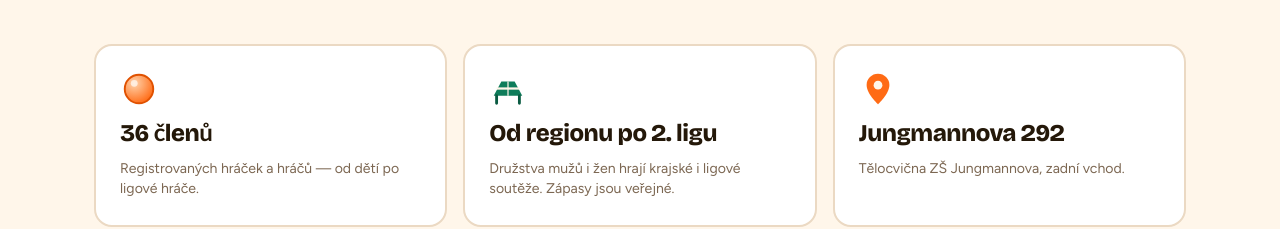
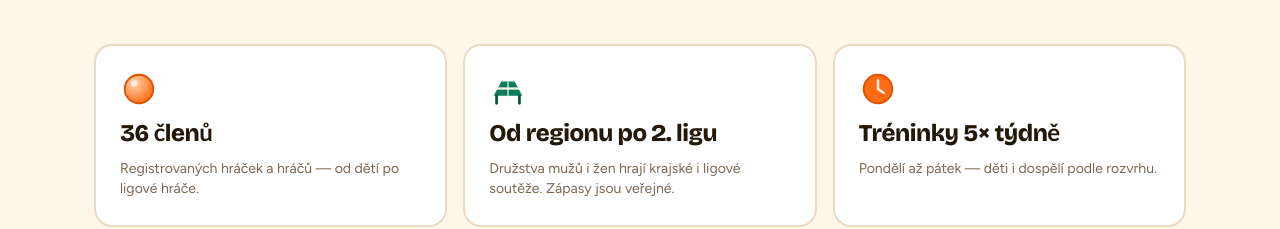
Before and after one commit to martinkasobkova-alt/Stollnitenis, a plain HTML site: page index.html in a window 1280 px wide. Shown: the part 719-948 px from the top of the page. Drawn offline with nearby package versions, Linux system fonts and the light colour scheme; no server answers.

Commit message:
Třetí kartička na hlavní stránce: tréninky 5x týdně místo adresy
Adresa herny je i tak v Kontaktu s mapou, tady dává smysl spíš
zdůraznit, jak často se hraje.

Co-Authored-By: Claude Sonnet 5 <noreply@anthropic.com>

```diff
--- a/index.html
+++ b/index.html
@@ -767,9 +767,9 @@ body.blocks [data-block]::after{
       <div class="lab">Družstva mužů i žen hrají krajské i ligové soutěže. Zápasy jsou veřejné.</div>
     </div>
     <div class="fcard">
-      <svg class="ic" viewBox="0 0 40 40" aria-hidden="true"><path d="M20 4c-6.6 0-12 5.2-12 11.7C8 25 20 36 20 36s12-11 12-20.3C32 9.2 26.6 4 20 4z" fill="#FF6B15"/><circle cx="20" cy="16" r="4.6" fill="#FFF6EA"/></svg>
-      <div class="val">Jungmannova 292</div>
-      <div class="lab">Tělocvična ZŠ Jungmannova, zadní vchod.</div>
+      <svg class="ic" viewBox="0 0 40 40" aria-hidden="true"><circle cx="20" cy="20" r="15" fill="#FF6B15"/><circle cx="20" cy="20" r="15" fill="none" stroke="#E05100" stroke-width="2"/><path d="M20 11 V20 L26 24" stroke="#FFF6EA" stroke-width="2.6" stroke-linecap="round" stroke-linejoin="round" fill="none"/></svg>
+      <div class="val">Tréninky 5× týdně</div>
+      <div class="lab">Pondělí až pátek — děti i dospělí podle rozvrhu.</div>
     </div>
   </div>
 </section>
```
